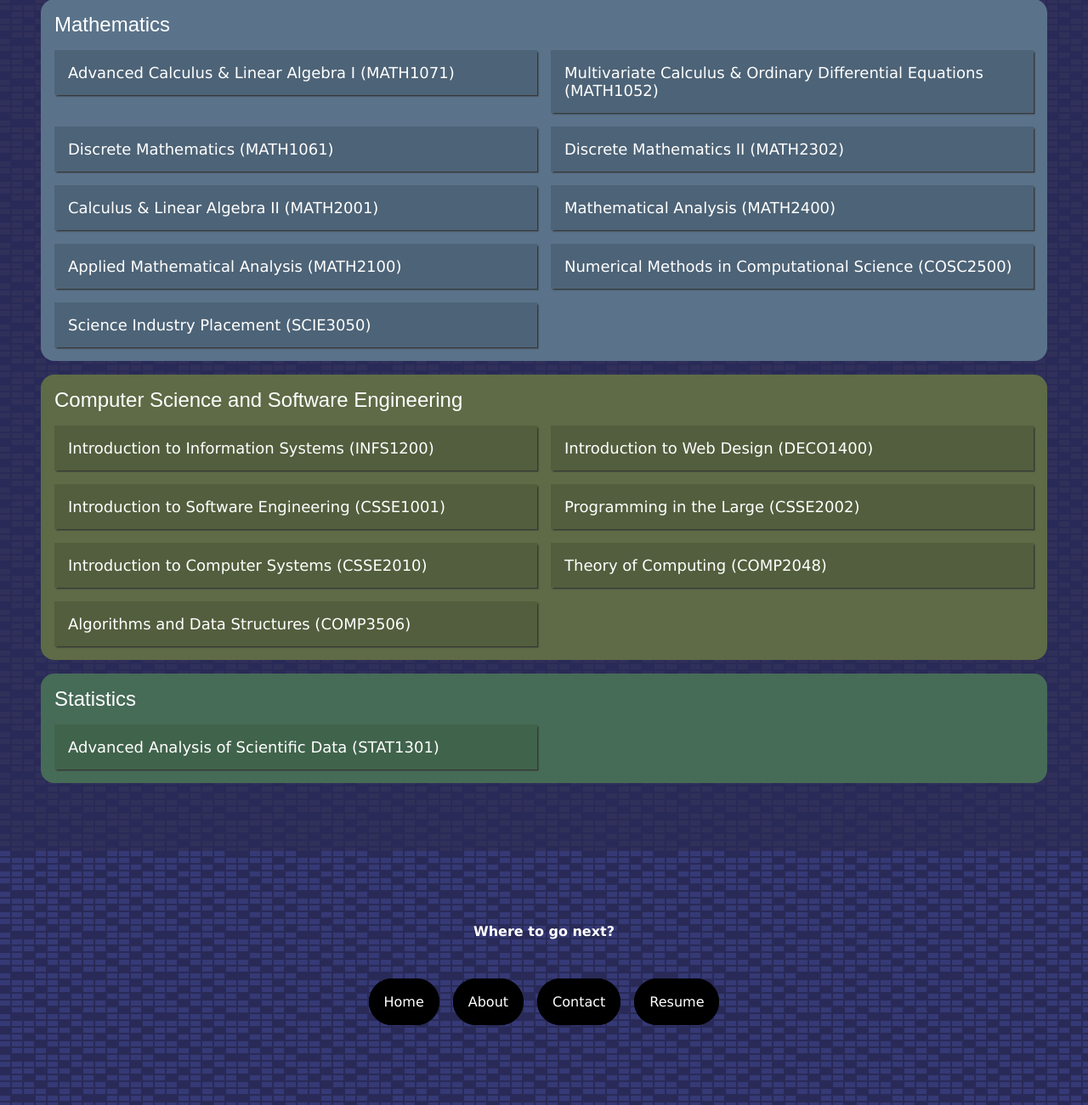
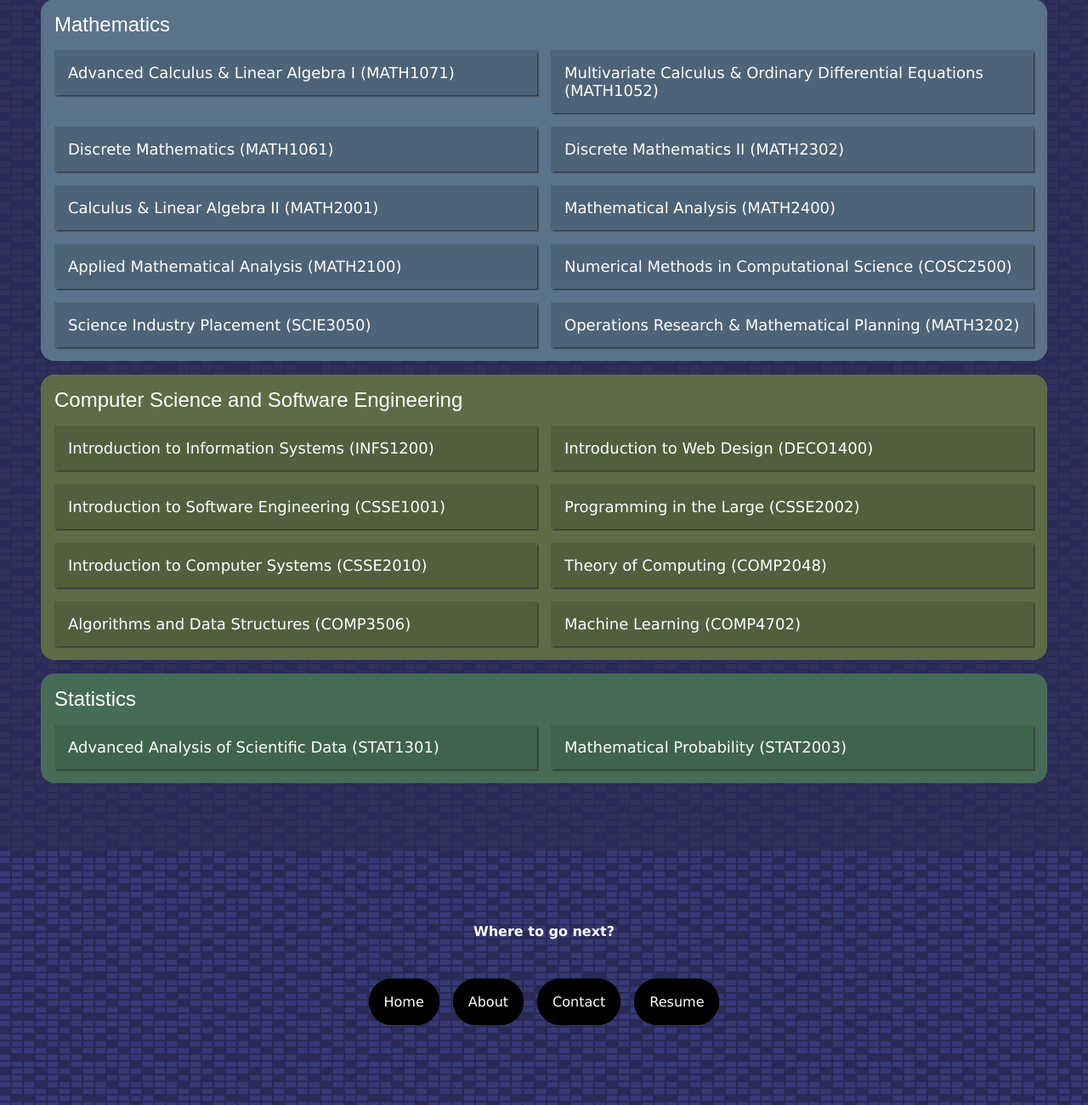
Before and after one commit to MitchellJC/PersonalWebsite, a Flask app: page /about in a window 1280 px wide. Shown: the part 994-2295 px from the top of the page at 85% size. Run offline with Flask 2, Linux system fonts and the light colour scheme; some libraries are stand-ins or nearby versions.

Commit message:
Added 2023 sem 1 courses

```diff
--- a/templates/about.html
+++ b/templates/about.html
@@ -242,6 +242,25 @@ about_active %}class="active-page"{% endblock %} {% block content %}
             </p>
           </div>
         </div>
+
+        <div class="course">
+          <span class="course-title"> Operations Research & Mathematical Planning (MATH3202) </span>
+          <div class="course-description-box">
+            <p class="course-description">
+              Techniques and applications of optimisation in operations research, including linear programming, integer programming, dynamic programming and meta-heuristics. Use of Python and the Gurobi optimisation package for linear and integer programming.
+
+              <br />
+              <br />
+              Course description from course page:
+              <a
+                href=https://my.uq.edu.au/programs-courses/course.html?course_code=MATH3202"
+                target="_blank"
+              >
+              https://my.uq.edu.au/programs-courses/course.html?course_code=MATH3202
+              </a>
+            </p>
+          </div>
+        </div>
       </div>
     </div>
 
@@ -422,6 +441,24 @@ about_active %}class="active-page"{% endblock %} {% block content %}
             </p>
           </div>
         </div>
+
+        <div class="course">
+          <span class="course-title"> Machine Learning (COMP4702) </span>
+          <div class="course-description-box">
+            <p class="course-description">
+              Machine learning is a branch of artificial intelligence concerned with the development & application of adaptive algorithms that use example data or previous experience to solve a given problem. Topics include: learning problems (e.g regression, classification, unsupervised, reinforcement) & theory, neural networks, statistical & probabilistic models, clustering, ensembles, implementation issues, applications (e.g. bioinformatics, cognitive science, forecasting, robotics, signal & image processing).
+              <br />
+              <br />
+              Course description from course page:
+              <a
+                href="https://my.uq.edu.au/programs-courses/course.html?course_code=COMP4702"
+                target="_blank"
+              >
+              https://my.uq.edu.au/programs-courses/course.html?course_code=COMP4702
+              </a>
+            </p>
+          </div>
+        </div>
       </div>
     </div>
 
@@ -456,6 +493,26 @@ about_active %}class="active-page"{% endblock %} {% block content %}
             </p>
           </div>
         </div>
+
+        <div class="course">
+          <span class="course-title">
+            Mathematical Probability (STAT2003)
+          </span>
+          <div class="course-description-box">
+            <p class="course-description">
+              Probability; random variables; probability distributions; Markov processes; statistical analysis & modelling
+              <br />
+              <br />
+              Course description from course page:
+              <a
+                href="https://my.uq.edu.au/programs-courses/course.html?course_code=STAT2003"
+                target="_blank"
+              >
+              https://my.uq.edu.au/programs-courses/course.html?course_code=STAT2003
+              </a>
+            </p>
+          </div>
+        </div>
       </div>
     </div>
   </div>
```
